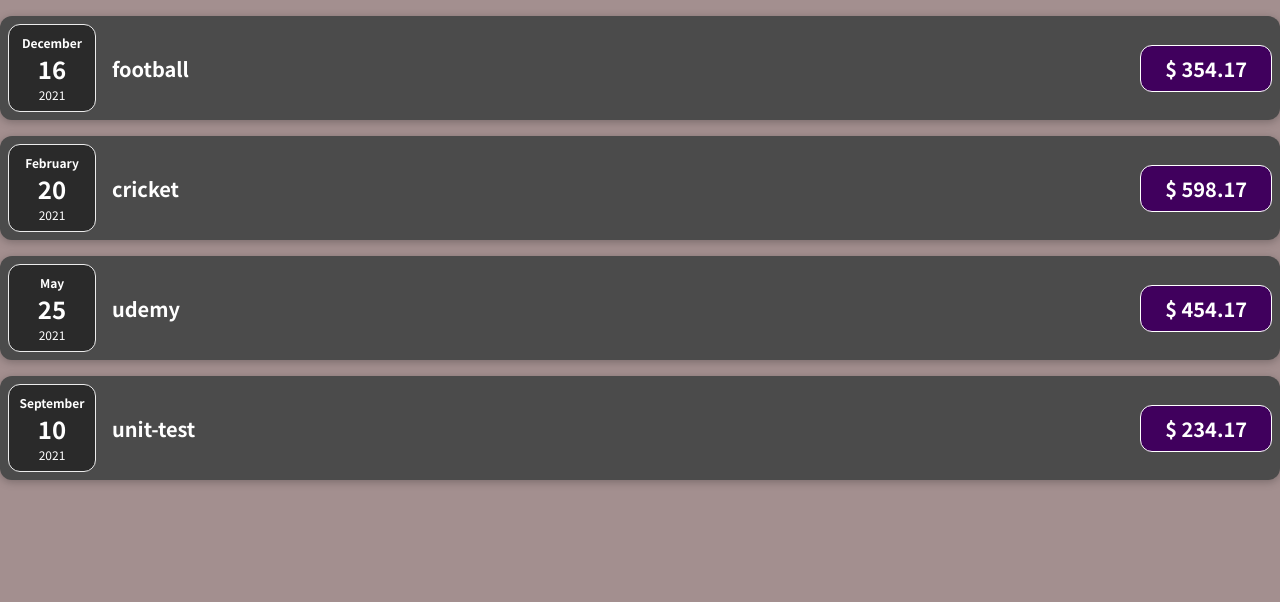
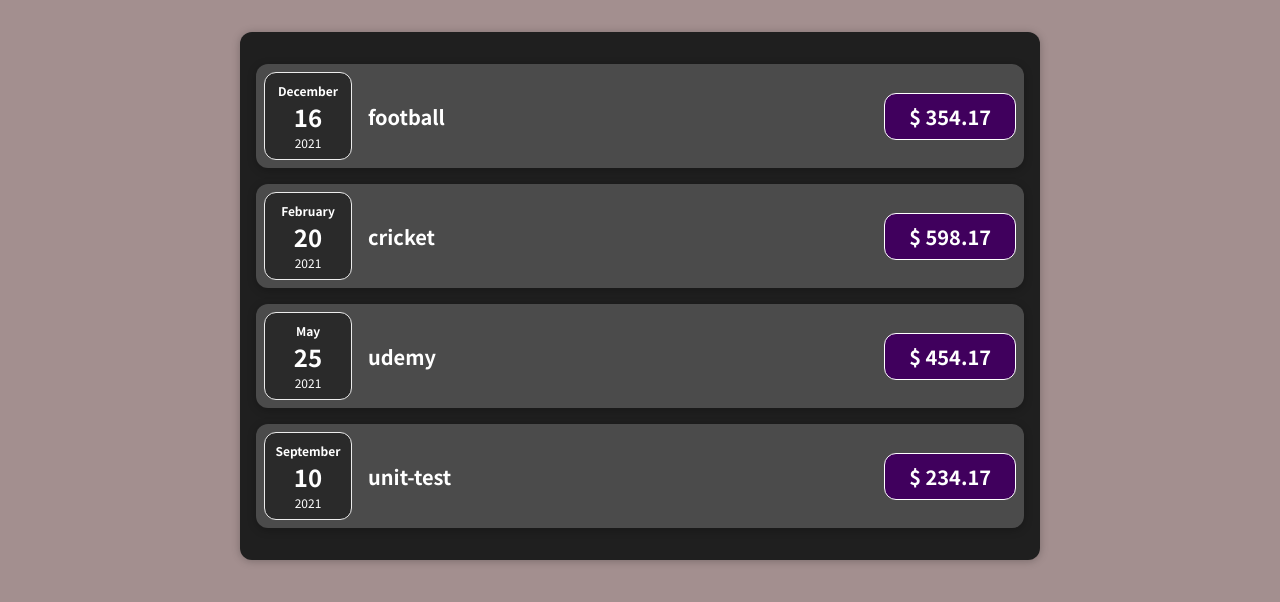
Before and after one commit to SourabhKanade/Task-Manager, a React (Create React App) app: page / in a window 1280 px wide. Shown: the top 602 px of the page. Built offline with nearby package versions, Linux system fonts and the light colour scheme.

Commit message:
children-props used in card comp

```diff
--- a/src/App.js
+++ b/src/App.js
@@ -1,4 +1,3 @@
-// import ExpenseItem from "./components/ExpenseItem";
 import Expenses from "./components/Expenses";
 
 function App() {
--- /dev/null
+++ b/src/components/Card.css
@@ -0,0 +1,4 @@
+/* .card {
+  border-radius: 12px;
+  box-shadow: 0 1px 8px rgba(0, 0, 0, 0.25);
+} */
--- /dev/null
+++ b/src/components/Card.js
@@ -0,0 +1,8 @@
+// import './Card.css';
+
+function Card(props) {
+    const classes = 'card ' + props.className;
+   return <div className={classes}>{props.children}</div>
+}
+
+export default Card
--- a/src/components/ExpenseDate.js
+++ b/src/components/ExpenseDate.js
@@ -1,15 +1,16 @@
 import './ExpenseDate.css'
+import Card from './Card';
 
 function ExpenseDate(props) {
     const month = props.date.toLocaleString('en-US', {month: 'long'});
     const day = props.date.toLocaleString('en-US', {day: 'numeric'});
     const year = props.date.toLocaleString('en-US', {year: 'numeric'});
    return (
-      <div className="expense-date">
+      <Card className="expense-date">
         <div className="expense-date__month">{month}</div>
         <div className="expense-date__day">{day}</div>
         <div className="expense-date__year">{year}</div>
-      </div>
+      </Card>
   )
 }
 
--- a/src/components/ExpenseItem.js
+++ b/src/components/ExpenseItem.js
@@ -1,17 +1,18 @@
 import React from 'react';
 import ExpenseDate from './ExpenseDate'
 import "./ExpenseItem.css";
+import Card from './Card';
 
 function ExpenseItem(props) {
   return (
-    <div className="expense-item">
-      <div><ExpenseDate date={props.date}/></div>
+    <Card className="expense-item">
+      <ExpenseDate date={props.date}/>
       <div className="expense-item__description">
         <h2>{props.title}</h2>
         <div className="expense-item__price">$ {props.amount}</div>
       </div>
-    </div>
-  )
+    </Card>
+  );
 }
 
 export default ExpenseItem
--- /dev/null
+++ b/src/components/Expenses.css
@@ -0,0 +1,9 @@
+.expenses {
+  padding: 1rem;
+  background-color: rgb(31, 31, 31);
+  margin: 2rem auto;
+  width: 50rem;
+  max-width: 95%;
+  border-radius: 12px;
+  box-shadow: 0 1px 8px rgba(0, 0, 0, 0.25);
+}
--- a/src/components/Expenses.js
+++ b/src/components/Expenses.js
@@ -1,13 +1,15 @@
-import React from 'react'
+import "./Expenses.css";
 import ExpenseItem from "./ExpenseItem";
+import Card from './Card';
+
 function expenses(props) {
   return (
-    <div>
+    <Card className="expenses">
 <ExpenseItem title={props.data[0].title} amount={props.data[0].amount} date={props.data[0].date} />
 <ExpenseItem title={props.data[1].title} amount={props.data[1].amount} date={props.data[1].date} />
 <ExpenseItem title={props.data[2].title} amount={props.data[2].amount} date={props.data[2].date} />
 <ExpenseItem title={props.data[3].title} amount={props.data[3].amount} date={props.data[3].date} />
-</div>
+</Card>
   )
 }
 
```
Also changed, not shown: 1 other file (tests, documents, lock files or other folders).
